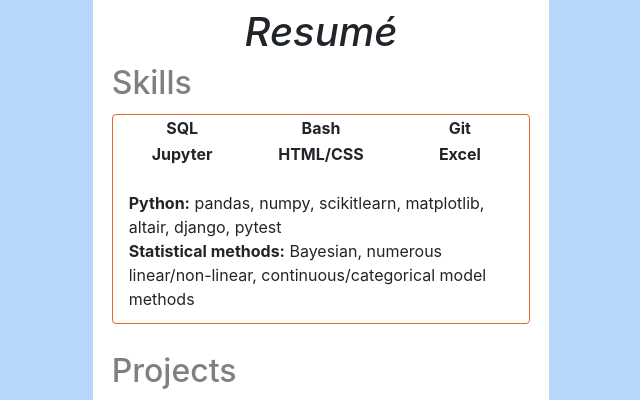
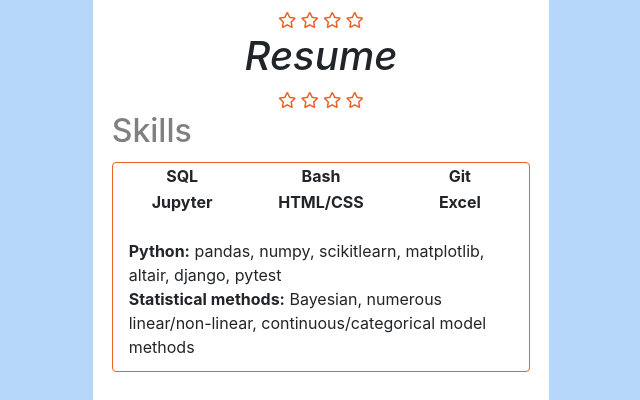
Before and after one commit to spencertollefson/spencertollefson.com-website, a Django app: page /resume/ in a window 1280 px wide. Shown: the part 56-456 px from the top of the page, without its empty margins (319-959 px from the left). Run offline with Django 3.2, Linux system fonts and the light colour scheme; parts of the project's set-up code (start-up, migrations or seed data) failed here and were passed over; some libraries are stand-ins or nearby versions.

Commit message:
Change 'Resume' spelling and add some stars there

```diff
--- a/blog/static/blog/css/blog.css
+++ b/blog/static/blog/css/blog.css
@@ -138,3 +138,7 @@ a:hover {
 .lil-extra-padding-bullet {
     padding-right: 1rem;
 }
+
+.far {
+    color: #e76327;
+}
--- a/blog/templates/blog/resume.html
+++ b/blog/templates/blog/resume.html
@@ -20,7 +20,15 @@
     <div class="row">
         <div class="col text-center pt-2">
             {% block Page-Header %}
-                <h1><i>Resumé</i></h1>
+                <i class="far fa-star"></i>
+                <i class="far fa-star"></i>
+                <i class="far fa-star"></i>
+                <i class="far fa-star"></i>
+                <h1><i>Resume</i></h1>
+                <i class="far fa-star"></i>
+                <i class="far fa-star"></i>
+                <i class="far fa-star"></i>
+                <i class="far fa-star"></i>
             {% endblock Page-Header %}
         </div>
     </div>
```
